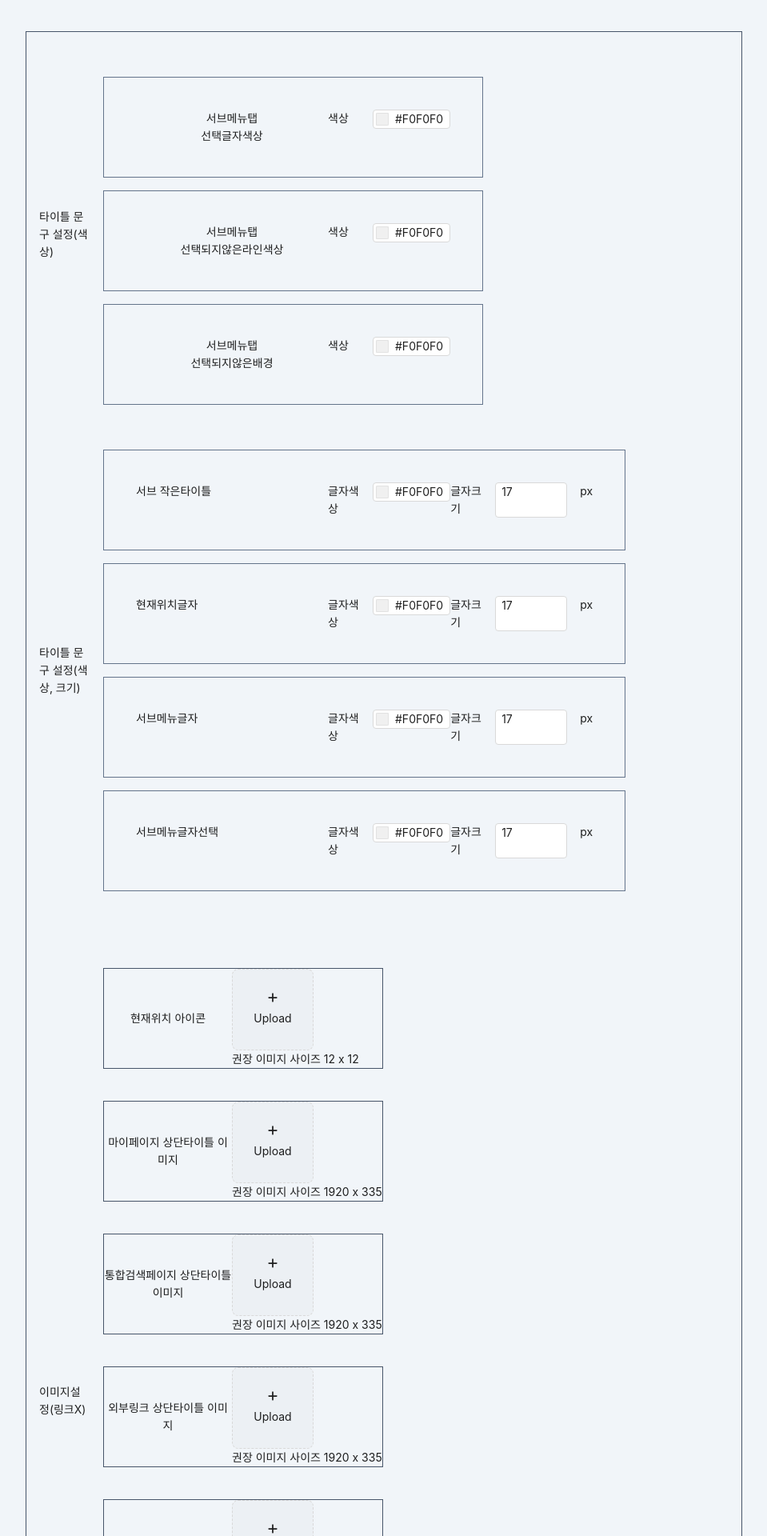
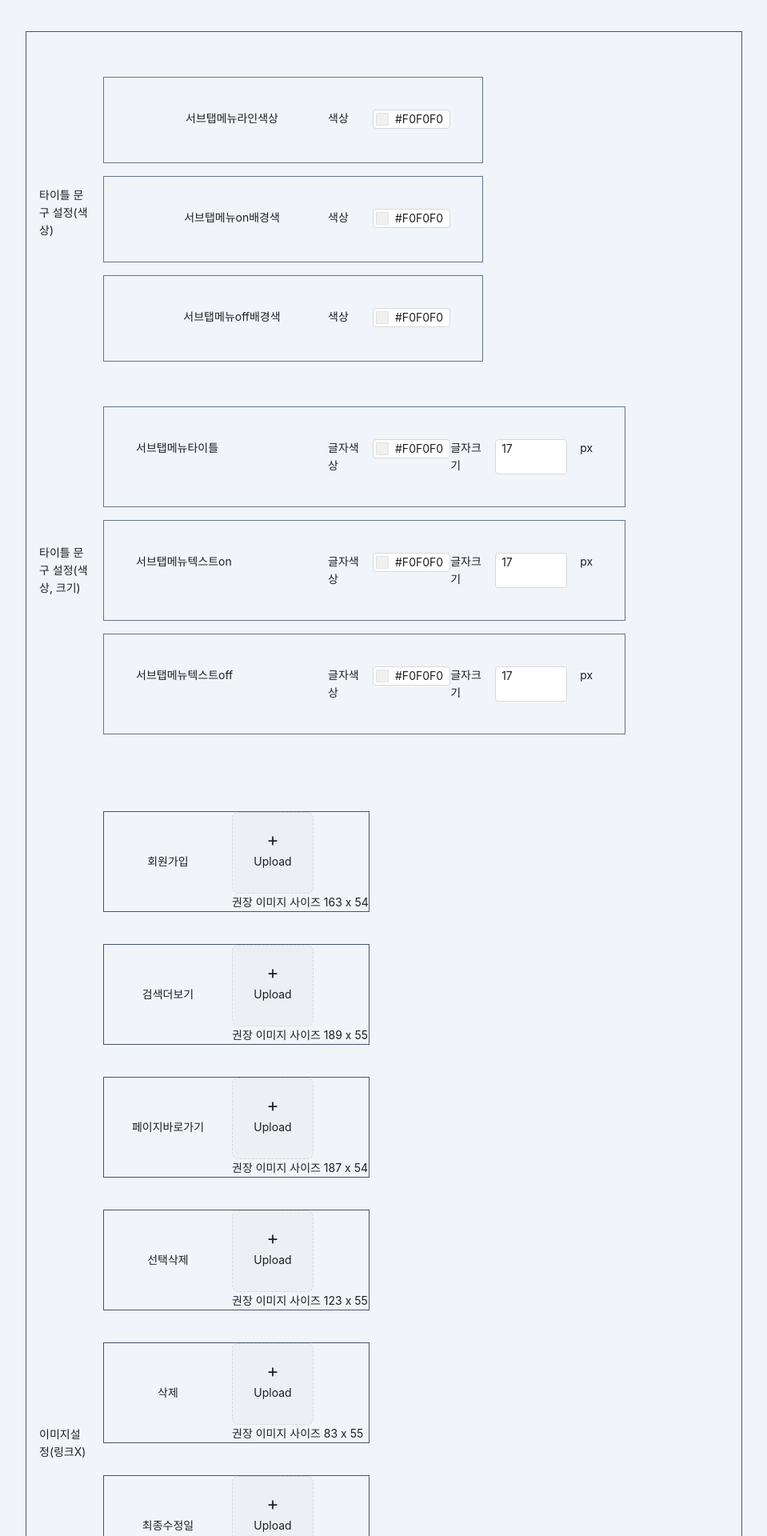
Before and after one commit to rladudgh321/work, a Next.js app in the folder front/: page /admin/design-setting/mobile/common in a window 1280 px wide. Shown: the part 620-2540 px from the top of the page at 80% size, without its empty margins (160-1119 px from the left). Built offline with nearby package versions, Linux system fonts and the light colour scheme.

Commit message:
ColorPickerAndFontSize input속성 적용하기

```diff
--- a/front/src/app/admin/design-setting/mobile/common/page.tsx
+++ b/front/src/app/admin/design-setting/mobile/common/page.tsx
@@ -91,21 +91,21 @@ export default function UpBanner() {
               <div className="w-24 flex-shrink-0 my-auto p-4">타이틀 문구 설정(색상)</div>
               <div>
                 <div className="flex p-10 border border-slate-500 my-4">
-                  <div className="w-60 text-center">서브메뉴탭<br />선택글자색상</div>
+                  <div className="w-60 text-center">서브탭메뉴라인색상</div>
                   <div className="flex gap-4 ">
                     <div className="w-10">색상</div>
                     <ColorPick size="small" defaultValue="#f0f0f0" />
                   </div>
                 </div>
                 <div className="flex p-10 border border-slate-500 my-4">
-                  <div className="w-60  text-center">서브메뉴탭<br />선택되지않은라인색상</div>
+                  <div className="w-60  text-center">서브탭메뉴on배경색</div>
                   <div className="flex gap-4 ">
                     <div className="w-10">색상</div>
                     <ColorPick size="small" defaultValue="#f0f0f0" />
                   </div>
                 </div>
                 <div className="flex p-10 border border-slate-500">
-                  <div className="w-60  text-center">서브메뉴탭<br />선택되지않은배경</div>
+                  <div className="w-60  text-center">서브탭메뉴off배경색</div>
                   <div className="flex gap-4 ">
                     <div className="w-10">색상</div>
                     <ColorPick size="small" defaultValue="#f0f0f0" />
@@ -117,12 +117,9 @@ export default function UpBanner() {
               <div className="w-24 flex-shrink-0 my-auto p-4">타이틀 문구 설정(색상, 크기)</div>
               <div>
                 <div>
-                  <ColorPickerAndFontSize title="서브 작은타이틀" />
-                  <ColorPickerAndFontSize title="현재위치글자" />
-                </div>
-                <div>
-                  <ColorPickerAndFontSize title="서브메뉴글자" />
-                  <ColorPickerAndFontSize title="서브메뉴글자선택" />
+                  <ColorPickerAndFontSize title="서브탭메뉴타이틀" />
+                  <ColorPickerAndFontSize title="서브탭메뉴텍스트on" />
+                  <ColorPickerAndFontSize title="서브탭메뉴텍스트off" />
                 </div>
               </div>
             </div>
@@ -131,25 +128,34 @@ export default function UpBanner() {
               <div className="w-24 flex-shrink-0 my-auto p-4">이미지설정(링크X)</div>
               <div className="w-auto">
                 <div>
-                  <Image_setting title="현재위치 아이콘" recommendSize="12 x 12" />
+                  <Image_setting title="회원가입" recommendSize="163 x 54" />
                 </div>
                 <div>
-                  <Image_setting title='마이페이지 상단타이틀 이미지' recommendSize="1920 x 335" />
+                  <Image_setting title='검색더보기' recommendSize="189 x 55" />
                 </div>
                 <div>
-                  <Image_setting title="통합검색페이지 상단타이틀 이미지" recommendSize="1920 x 335" />
+                  <Image_setting title="페이지바로가기" recommendSize="187 x 54" />
                 </div>
                 <div>
-                  <Image_setting title="외부링크 상단타이틀 이미지" recommendSize="1920 x 335" />
+                  <Image_setting title="선택삭제" recommendSize="123 x 55" />
                 </div>
                 <div>
-                  <Image_setting title="로그인 상단타이틀 이미지" recommendSize="1920 x 335" />
+                  <Image_setting title="삭제" recommendSize="83 x 55" />
                 </div>
                 <div>
-                  <Image_setting title="회원가입 상단타이틀 이미지" recommendSize="1920 x 335" />
+                  <Image_setting title="최종수정일" recommendSize="27 x 27" />
                 </div>
                 <div>
-                  <Image_setting title="마이페이지 좌측" recommendSize="200 x 131" />
+                  <Image_setting title="전체메뉴닫기상단" recommendSize="35 x 34" />
+                </div>
+                <div>
+                  <Image_setting title="평가하기" recommendSize="541 x 75" />
+                </div>
+                <div>
+                  <Image_setting title="쪽지함" recommendSize="31 x 22" />
+                </div>
+                <div>
+                  <Image_setting title="문의" recommendSize="83 x 54" />
                 </div>
               </div>
             </div>
--- a/front/src/app/admin/design-setting/mobile/up_banner/page.tsx
+++ b/front/src/app/admin/design-setting/mobile/up_banner/page.tsx
@@ -1,16 +1,15 @@
 "use client"
 
-import { Button, Form, InputNumber, Upload } from "antd";
+import ColorPickerAndFontSize from "@/components/ColorPickerAndFontSize";
+import ColorPick from "@/components/Color_picker";
+import Image_setting from "@/components/Image_setting";
+import { Button, Form } from "antd";
 import { useForm } from 'react-hook-form';
+import { ImFontSize } from "react-icons/im";
+import { PiLinkLight } from "react-icons/pi";
+import { SlPicture } from "react-icons/sl";
+import { TfiTag } from "react-icons/tfi";
 import { toast } from 'react-toastify';
-import { SlPicture } from "react-icons/sl";
-import { PiLinkLight } from "react-icons/pi";
-import { ImFontSize } from "react-icons/im";
-import { TfiTag } from "react-icons/tfi";
-import ColorPick from "@/components/Color_picker";
-import UploadComponent from "@/components/Upload";
-import ColorPickerAndFontSize from "@/components/ColorPickerAndFontSize";
-import Image_setting from "@/components/Image_setting";
 
 interface Inputs {
   about_select_box?: boolean;
@@ -36,7 +35,7 @@ export default function UpBanner() {
     })}>
       <div className="md:max-w-4xl mx-auto mt-10">
         <fieldset className="border-slate-600 border-[1px] p-4" >
-          <legend className="text-center p-2">메인페이지 본문 영역 디자인</legend>
+          <legend className="text-center p-2">모바일 상단 영역 디자인</legend>
           <div>
             <ul>
               <li className="flex gap-x-4 mb-6">
@@ -90,7 +89,6 @@ export default function UpBanner() {
           <div className="border border-slate-600 mt-10">
             <div className="flex mt-10 w-48">
               <div className="w-24 flex-shrink-0 my-auto p-4">타이틀 문구 설정(색상)</div>
-              <div>
                 <div className="flex p-10 border border-slate-500 my-4">
                   <div className="w-60 ">대표색상</div>
                   <div className="flex gap-4 ">
@@ -98,29 +96,13 @@ export default function UpBanner() {
                     <ColorPick size="small" defaultValue="#f0f0f0" />
                   </div>
                 </div>
-                <div className="flex p-10 border border-slate-500">
-                  <div className="w-60 ">서브메뉴over배경색상</div>
-                  <div className="flex gap-4 ">
-                    <div className="w-10">색상</div>
-                    <ColorPick size="small" defaultValue="#f0f0f0" />
-                  </div>
-                </div>
-              </div>
             </div>
             <div className="flex mt-10 w-48"> {/* 복사구간 */}
               <div className="w-24 flex-shrink-0 my-auto p-4">타이틀 문구 설정(색상, 크기)</div>
               <div>
                 <div>
-                  <ColorPickerAndFontSize title="상단메뉴over색상/크기" />
-                  <ColorPickerAndFontSize title="상단메뉴out색상/크기" />
-                </div>
-                <div>
-                  <ColorPickerAndFontSize title="전체보기out색상/크기" />
-                  <ColorPickerAndFontSize title="전체보기over색상/크기" />
-                </div>
-                <div>
-                  <ColorPickerAndFontSize title="서브메뉴out색상/크기" />
-                  <ColorPickerAndFontSize title="서브메뉴over색상/크기" />
+                  <ColorPickerAndFontSize title="대메뉴" />
+                  <ColorPickerAndFontSize title="서브메뉴" />
                 </div>
               </div>
             </div>
@@ -129,70 +111,16 @@ export default function UpBanner() {
               <div className="w-24 flex-shrink-0 my-auto p-4">이미지설정(링크X)</div>
               <div className="w-auto">
                 <div>
-                  <Image_setting title="로고" recommendSize="229 X 46" />
+                  <Image_setting title="로고" recommendSize="229 x 46" />
                 </div>
                 <div>
-                  <Image_setting title="SMS상담" recommendSize="74 x 105" />
+                  <Image_setting title="상단배경" recommendSize="1 x 100" />
                 </div>
                 <div>
-                  <Image_setting title="출석체크" recommendSize="39 x 10" />
+                  <Image_setting title="전체보기아이콘" recommendSize="100 x 100" />
                 </div>
                 <div>
-                  <Image_setting title="시작페이지로" recommendSize="53 x 11" />
-                </div>
-                <div>
-                  <Image_setting title="현재접속자" recommendSize="50 x 10" />
-                </div>
-                <div>
-                  <Image_setting title="모바일아이콘" recommendSize="74 x 27" />
-                </div>
-                <div>
-                  <Image_setting title="즐겨찾기" recommendSize="66 x 12" />
-                </div>
-                <div>
-                  <Image_setting title="설문조사" recommendSize="39 x 10" />
-                </div>
-                <div>
-                  <Image_setting title="로그인" recommendSize="32 x 11" />
-                </div>
-                <div>
-                  <Image_setting title="로그아웃" recommendSize="44 x 12" />
-                </div>
-                <div>
-                  <Image_setting title="회원가입" recommendSize="43 x 11" />
-                </div>
-                <div>
-                  <Image_setting title="마이페이지" recommendSize="52 x 11" />
-                </div>
-                <div>
-                  <Image_setting title="메세지" recommendSize="43 x 12" />
-                </div>
-                <div>
-                  <Image_setting title="사이트맵" recommendSize="43 x 12" />
-                </div>
-                <div>
-                  <Image_setting title="검색버튼" recommendSize="11 x 12" />
-                </div>
-                <div>
-                  <Image_setting title="검색배경" recommendSize="123 x 18" />
-                </div>
-                <div>
-                  <Image_setting title="상단배경이미지1" recommendSize="free x free" />
-                </div>
-                <div>
-                  <Image_setting title="상단배경이미지2" recommendSize="free x free" />
-                </div>
-                <div>
-                  <Image_setting title="전체메뉴배경이미지" recommendSize="free x free" />
-                </div>
-                <div>
-                  <Image_setting title="메뉴더보기버튼" recommendSize="16 x 15" />
-                </div>
-                <div>
-                  <Image_setting title="인기검색어" recommendSize="48 x 10" />
-                </div>
-                <div>
-                  <Image_setting title="상단라인배경이미지" recommendSize="1x96" />
+                  <Image_setting title="통합검색아이콘" recommendSize="100 x 100" />
                 </div>
               </div>
             </div>
--- a/front/src/app/components/ColorPickerAndFontSize.tsx
+++ b/front/src/app/components/ColorPickerAndFontSize.tsx
@@ -4,15 +4,20 @@ import ColorPick from './Color_picker';
 interface ColorPickerAndFontSizeProps {
   title: string;
   defaultValue?: string;
+  input?: string;
 }
 
-export default function ColorPickerAndFontSize({title, defaultValue='#f0f0f0'}: ColorPickerAndFontSizeProps) {
+export default function ColorPickerAndFontSize({title, defaultValue='#f0f0f0', input=''}: ColorPickerAndFontSizeProps) {
   const InputNumberOnChange = (value: number) => {
     console.log('changed', value);
   };
   return (
     <div className="flex p-10 border border-slate-500 my-4">
       <div className="w-60 ">{title}</div>
+      { input && ( <div className="flex gap-4">
+        <div className="w-10">텍스트</div>
+        <input type={input} />
+      </div>)}
       <div className="flex gap-4 ">
         <div className="w-10">글자색상</div>
         <ColorPick size="small" defaultValue={defaultValue} />
```
Also changed, not shown: front/src/app/admin/design-setting/mobile/down_banner/page.tsx (+11 -12 lines), front/src/app/components/Navbar.tsx (+4 -8 lines).
